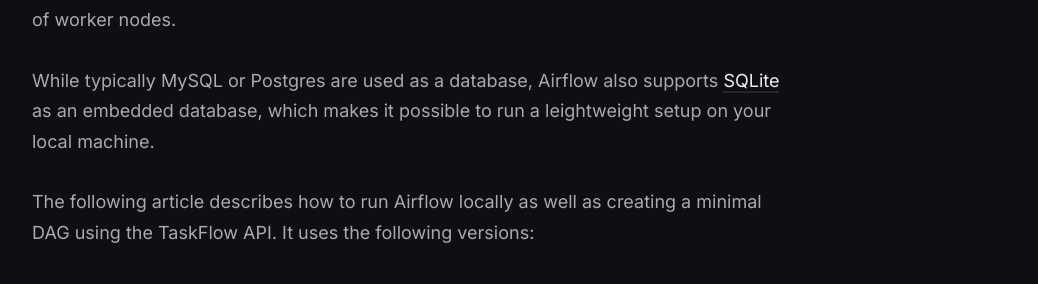
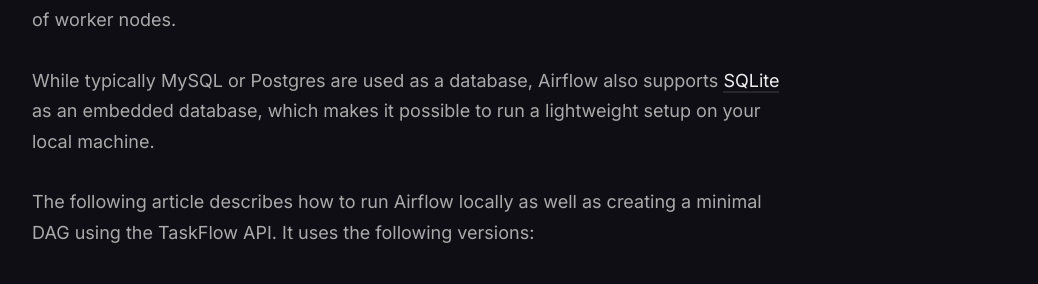
Before and after one commit to vojay-dev/vojay-dev.github.io, a Jekyll site: the page built from _posts/2024-02-28-airflow-venv.md, in a window 1280 px wide and 900 px high, scrolled down 1634 px. Shown: the part 160-444 px from the top of the window, without its empty margins (228-1266 px from the left). Built offline with Jekyll 4.4.1, drawn with Linux system fonts in a browser that asks for light colours; nearby versions of some CDN libraries; some of the changed text lies outside the part shown.

Commit message:
Fix typos

```diff
--- a/_posts/2024-02-28-airflow-venv.md
+++ b/_posts/2024-02-28-airflow-venv.md
@@ -24,7 +24,7 @@
 
 When it comes to the database and executor, Airflow is very flexible. The `SequentialExecutor` for instance can be used for local development and runs one task at a time, while the `CeleryExecutor` or `KubernetesExecutor` allows for parallel execution on a cluster of worker nodes.
 
-While typically MySQL or Postgres are used as a database, Airflow also supports [SQLite](https://www.sqlite.org/) as an embedded database, which makes it possible to run a leightweight setup on your local machine.
+While typically MySQL or Postgres are used as a database, Airflow also supports [SQLite](https://www.sqlite.org/) as an embedded database, which makes it possible to run a lightweight setup on your local machine.
 
 The following article describes how to run Airflow locally as well as creating a minimal DAG using the TaskFlow API. It uses the following versions:
 
```
Also changed, not shown: other parts of _posts/2024-02-28-airflow-venv.md (+3 -3 lines).
